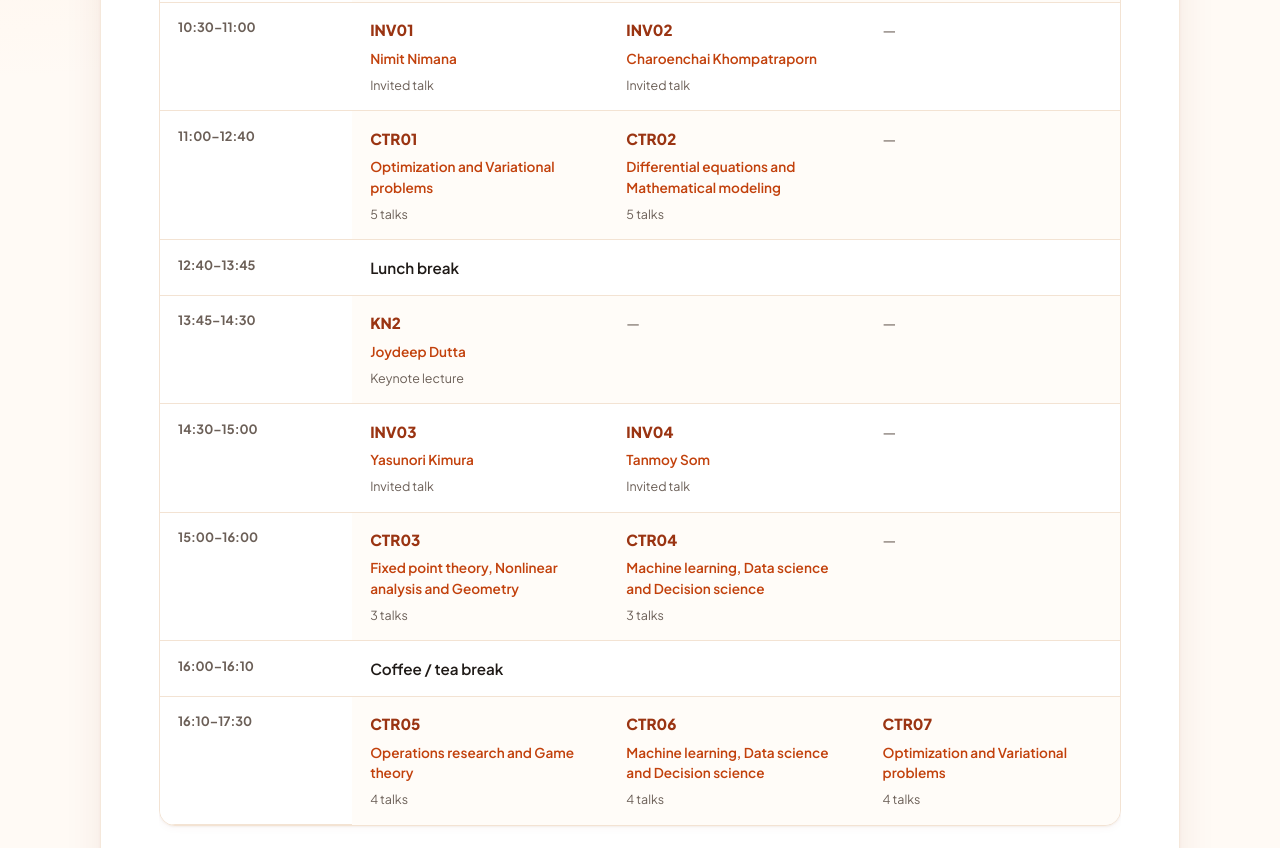
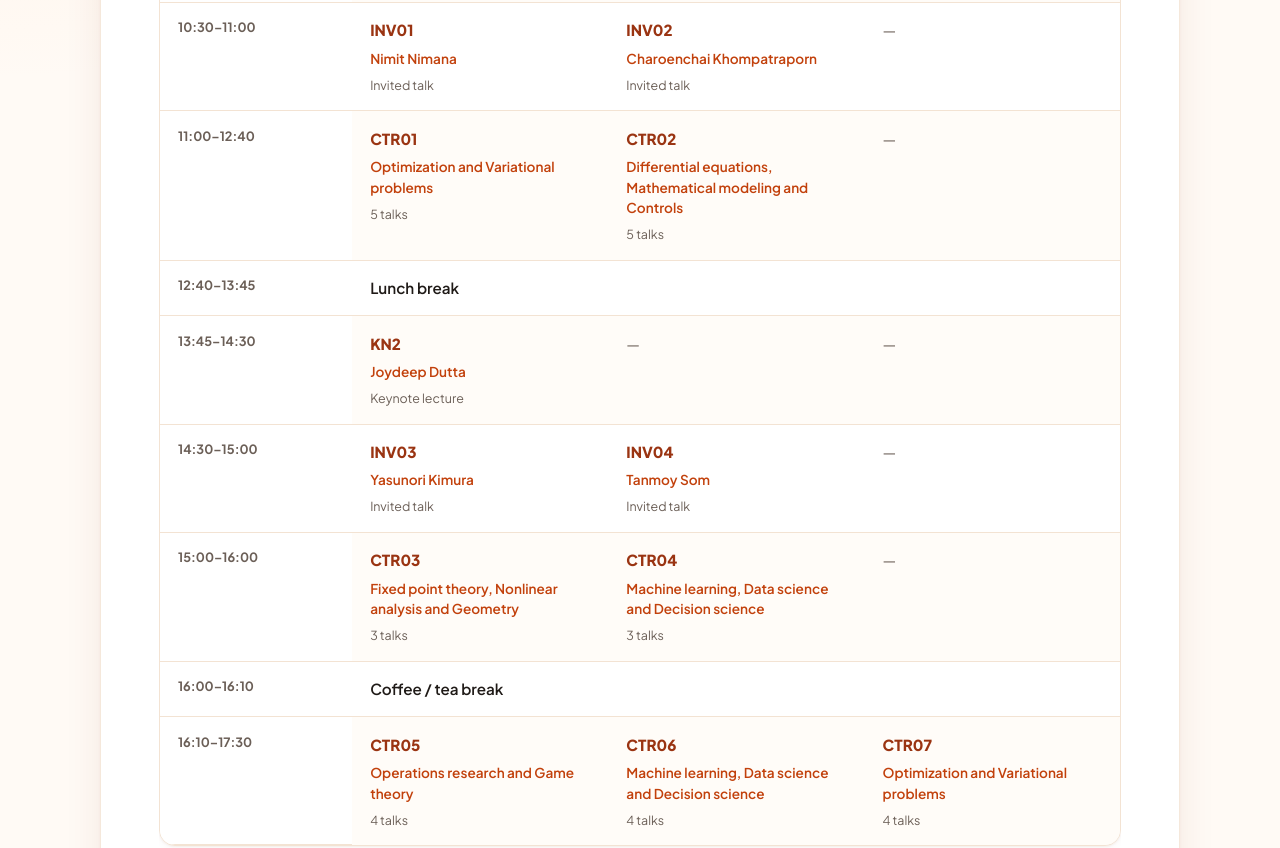
Before and after one commit to icnaao2026/icnaao2026.github.io, a plain HTML site: page program.html in a window 1280 px wide. Shown: the part 1442-2290 px from the top of the page. Drawn offline with Linux system fonts and the light colour scheme.

Commit message:
Files changed:  M program.html committed by PC.

```diff
--- a/program.html
+++ b/program.html
@@ -94,7 +94,7 @@
 </tr>
 <tr><th scope="row" class="program-time">11:00–12:40</th>
 <td><a class="program-session-link" href="#session-ctr01"><span class="program-code">CTR01</span><span>Optimization and Variational problems</span></a><span class="program-slot-note">5 talks</span></td>
-<td><a class="program-session-link" href="#session-ctr02"><span class="program-code">CTR02</span><span>Differential equations and Mathematical modeling</span></a><span class="program-slot-note">5 talks</span></td>
+<td><a class="program-session-link" href="#session-ctr02"><span class="program-code">CTR02</span><span>Differential equations, Mathematical modeling and Controls</span></a><span class="program-slot-note">5 talks</span></td>
 <td class="program-unavailable">—</td>
 </tr>
 <tr><th scope="row" class="program-time">12:40–13:45</th>
@@ -189,7 +189,7 @@
                     </li>
 </ol></details>
 <details class="program-session" id="session-ctr02" open>
-                    <summary><span class="program-code">CTR02</span><span class="program-session-title">Differential equations and Mathematical modeling</span><span class="program-session-meta">11:00–12:40 · Room 2</span></summary>
+                    <summary><span class="program-code">CTR02</span><span class="program-session-title">Differential equations, Mathematical modeling and Controls</span><span class="program-session-meta">11:00–12:40 · Room 2</span></summary>
                     <ol class="program-talk-list">
 <li id="talk-a023" class="program-talk" data-program-talk data-session="CTR02" data-code="DE-003" data-abstract="A023" data-date="2026-12-14" data-room="Room 2" data-presenter="Abdul Ahad" data-title="On the numerical solution of the third and fourth Painlevé equations arising in two-dimensional quantum gravity via Haar wavelets based algorithms">
                         <p class="program-context"><span class="program-code">CTR02</span> · 14 December · Room 2</p>
@@ -420,7 +420,7 @@
 <td><a class="program-session-link" href="#session-inv09"><span class="program-code">INV09</span><span>Michel De Lara</span></a><span class="program-slot-note">Invited talk</span></td>
 </tr>
 <tr><th scope="row" class="program-time">14:45–16:05</th>
-<td><a class="program-session-link" href="#session-ctr12"><span class="program-code">CTR12</span><span>Differential equations and Mathematical modeling</span></a><span class="program-slot-note">4 talks</span></td>
+<td><a class="program-session-link" href="#session-ctr12"><span class="program-code">CTR12</span><span>Differential equations, Mathematical modeling and Controls</span></a><span class="program-slot-note">4 talks</span></td>
 <td><a class="program-session-link" href="#session-ctr13"><span class="program-code">CTR13</span><span>Fixed point theory, Nonlinear analysis and Geometry</span></a><span class="program-slot-note">4 talks</span></td>
 <td><a class="program-session-link" href="#session-ctr14"><span class="program-code">CTR14</span><span>Machine learning, Data science and Decision science</span></a><span class="program-slot-note">4 talks</span></td>
 </tr>
@@ -428,7 +428,7 @@
 <td colspan="3" class="program-shared">Coffee / tea break</td>
 </tr>
 <tr><th scope="row" class="program-time">16:15–17:35</th>
-<td><a class="program-session-link" href="#session-ctr15"><span class="program-code">CTR15</span><span>Differential equations and Mathematical modeling</span></a><span class="program-slot-note">4 talks</span></td>
+<td><a class="program-session-link" href="#session-ctr15"><span class="program-code">CTR15</span><span>Differential equations, Mathematical modeling and Controls</span></a><span class="program-slot-note">4 talks</span></td>
 <td><a class="program-session-link" href="#session-ctr16"><span class="program-code">CTR16</span><span>Misc.</span></a><span class="program-slot-note">4 talks</span></td>
 <td><a class="program-session-link" href="#session-ctr17"><span class="program-code">CTR17</span><span>Machine learning, Data science and Decision science</span></a><span class="program-slot-note">4 talks</span></td>
 </tr>
@@ -628,7 +628,7 @@
                     </li>
 </ol></details>
 <details class="program-session" id="session-ctr12" open>
-                    <summary><span class="program-code">CTR12</span><span class="program-session-title">Differential equations and Mathematical modeling</span><span class="program-session-meta">14:45–16:05 · Room 1</span></summary>
+                    <summary><span class="program-code">CTR12</span><span class="program-session-title">Differential equations, Mathematical modeling and Controls</span><span class="program-session-meta">14:45–16:05 · Room 1</span></summary>
                     <ol class="program-talk-list">
 <li id="talk-a017" class="program-talk" data-program-talk data-session="CTR12" data-code="DE-001" data-abstract="A017" data-date="2026-12-15" data-room="Room 1" data-presenter="Benard Alechenu" data-title="Development of Five-Step Two-Point Optimized Hybrid Method Based on Volterra Integral Equation of the Second Kind to Solve Third-Order Initial Value Problems">
                         <p class="program-context"><span class="program-code">CTR12</span> · 15 December · Room 1</p>
@@ -712,7 +712,7 @@
                     </li>
 </ol></details>
 <details class="program-session" id="session-ctr15" open>
-                    <summary><span class="program-code">CTR15</span><span class="program-session-title">Differential equations and Mathematical modeling</span><span class="program-session-meta">16:15–17:35 · Room 1</span></summary>
+                    <summary><span class="program-code">CTR15</span><span class="program-session-title">Differential equations, Mathematical modeling and Controls</span><span class="program-session-meta">16:15–17:35 · Room 1</span></summary>
                     <ol class="program-talk-list">
 <li id="talk-a070" class="program-talk" data-program-talk data-session="CTR15" data-code="DE-008" data-abstract="A070" data-date="2026-12-15" data-room="Room 1" data-presenter="Sugra Idrees" data-title="Composition Sensitivity and Coupled Transport of a Maxwell Ternary Hybrid Nanofluid over a Radially Stretching Disk with Cattaneo–Christov Double Diffusion">
                         <p class="program-context"><span class="program-code">CTR15</span> · 15 December · Room 1</p>
```
